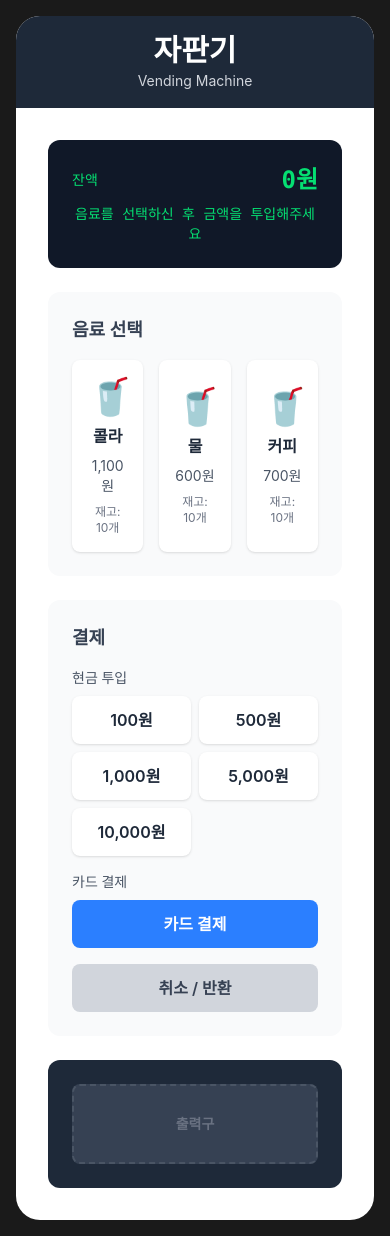
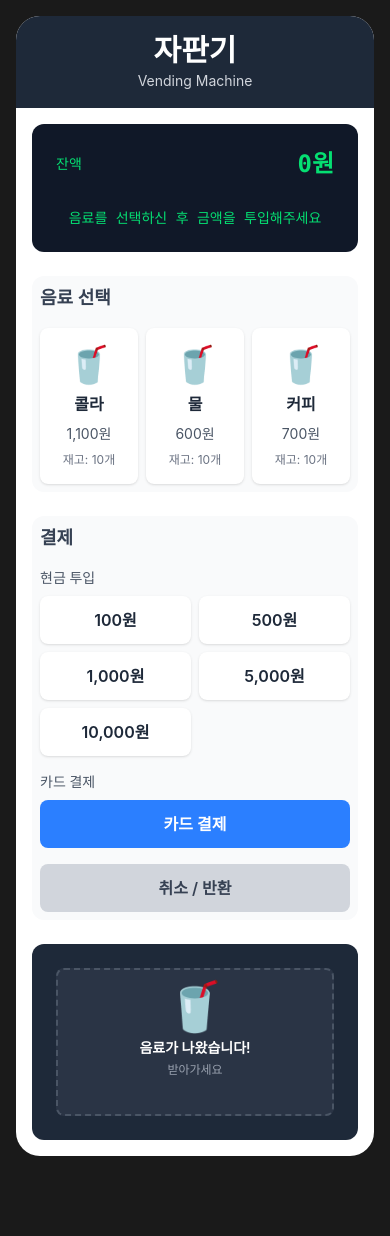
Before and after one commit to G-hoon/jihoon-vending-machine, a React (Vite) app: page / in a window 390 px wide. After the commit the page ends 1172 px from the top, so only its background shows below. Built offline with nearby package versions, Linux system fonts and the light colour scheme; a web font is replaced by a local one.

Commit message:
feat: UI 개선 및 OutputTray 기능 업데이트
- BeverageSelector 및 PaymentPanel의 패딩 및 반응형 스타일 조정
- OutputTray 에서 물건이 출력 됐을 때 보여줄 애니메이션 및 스타일 관련 코드 업데이트

```diff
--- a/src/App.tsx
+++ b/src/App.tsx
@@ -26,6 +26,7 @@ function App() {
   const handleCancel = () => {
     console.log("취소");
   };
+
   return (
     <div className="min-h-screen flex items-center justify-center p-4">
       {/* 자판기 컨테이너 */}
@@ -37,7 +38,7 @@ function App() {
         </header>
 
         {/* 메인 컨텐츠 영역 */}
-        <main className="p-8">
+        <main className="p-4 sm:p-6">
           <div className="grid grid-cols-1 lg:grid-cols-3 gap-6">
             <div className="lg:col-span-2 space-y-6">
               <Display balance={balance} message={message} />
@@ -53,7 +54,7 @@ function App() {
             />
           </div>
 
-          <OutputTray />
+          <OutputTray hasItem={true} />
         </main>
       </div>
     </div>
--- a/src/components/BeverageSelector.tsx
+++ b/src/components/BeverageSelector.tsx
@@ -10,10 +10,10 @@ export default function BeverageSelector({
   onSelect,
 }: BeverageSelectorProps) {
   return (
-    <section className="bg-gray-50 p-6 rounded-xl">
+    <section className="bg-gray-50 p-2 sm:p-6 rounded-xl">
       <h2 className="text-lg font-semibold mb-4 text-gray-700">음료 선택</h2>
 
-      <div className="grid grid-cols-3 gap-4">
+      <div className="grid grid-cols-3 gap-2 sm:gap-4">
         {beverages.map((beverage) => (
           <button
             key={beverage.id}
--- a/src/components/OutputTray.tsx
+++ b/src/components/OutputTray.tsx
@@ -5,14 +5,20 @@ interface OutputTrayProps {
 export default function OutputTray({ hasItem = false }: OutputTrayProps) {
   return (
     <section className="mt-6 bg-gray-800 p-6 rounded-xl">
-      <div className="bg-gray-700 rounded-lg p-4 min-h-[80px] flex items-center justify-center border-2 border-dashed border-gray-600">
+      <div className="bg-gray-700/50 rounded-lg p-6 min-h-[100px] flex items-center justify-center border-2 border-dashed border-gray-600">
         {hasItem ? (
-          <div className="text-center">
-            <div className="text-4xl mb-2">🥤</div>
-            <p className="text-white text-sm">음료가 나왔습니다</p>
+          <div className="text-center animate-bounce">
+            <div className="text-5xl mb-2">🥤</div>
+            <p className="text-white text-sm font-semibold">
+              음료가 나왔습니다!
+            </p>
+            <p className="text-gray-400 text-xs mt-1">받아가세요</p>
           </div>
         ) : (
-          <p className="text-gray-500 font-semibold text-sm">출력구</p>
+          <div className="text-center">
+            <p className="text-gray-500 text-sm font-medium">출력구</p>
+            <p className="text-gray-600 text-xs mt-1">OUTPUT TRAY</p>
+          </div>
         )}
       </div>
     </section>
--- a/src/components/PaymentPanel.tsx
+++ b/src/components/PaymentPanel.tsx
@@ -12,7 +12,7 @@ export default function PaymentPanel({
   onCancel,
 }: PaymentPanelProps) {
   return (
-    <section className="bg-gray-50 p-6 rounded-xl">
+    <section className="bg-gray-50 p-2 sm:p-6 rounded-xl">
       <h2 className="text-lg font-semibold mb-4 text-gray-700">결제</h2>
 
       <div className="space-y-4">
```
